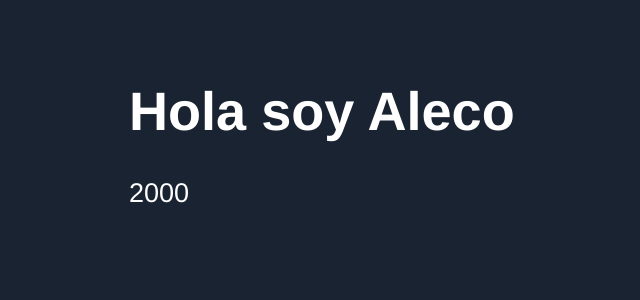
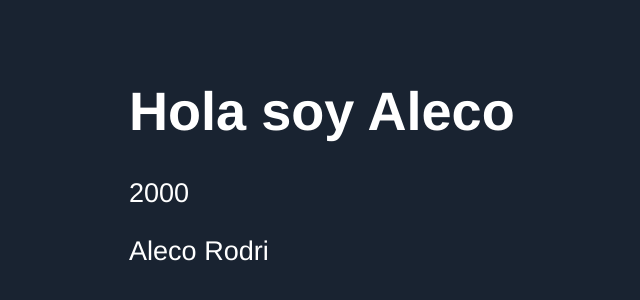
Before and after one commit to alecorodri/counter_app, a React (Vite) app: page / in a window 1280 px wide. Shown: the part 104-404 px from the top of the page, without its empty margins (19-659 px from the left). Built offline with nearby package versions, Linux system fonts and the light colour scheme.

Commit message:
DefaultProps

```diff
--- a/src/FirstApp.jsx
+++ b/src/FirstApp.jsx
@@ -11,7 +11,7 @@ const getResult = () => {
 }
 
 
-export const FirstApp = ( {title, subtitle} ) => {
+export const FirstApp = ( {title, subtitle, name} ) => {
 
     // console.log(props);
 
@@ -21,6 +21,7 @@ export const FirstApp = ( {title, subtitle} ) => {
             <h1> {title} </h1>
             {/* <code> { JSON.stringify(newMessage)} </code> */}
             <p>{subtitle}</p>
+            <p>{name}</p>
         </>
 
     )
@@ -30,3 +31,9 @@ FirstApp.protoType = {
     title: PropTypes.string.isRequired,
     subtitle: PropTypes.number.isRequired,
 }
+
+FirstApp.defaultProps = {
+    title: ' no hay titulo',
+    subtitle: 'No hay subtitulo',
+    name: 'Aleco Rodri'
+}
```
